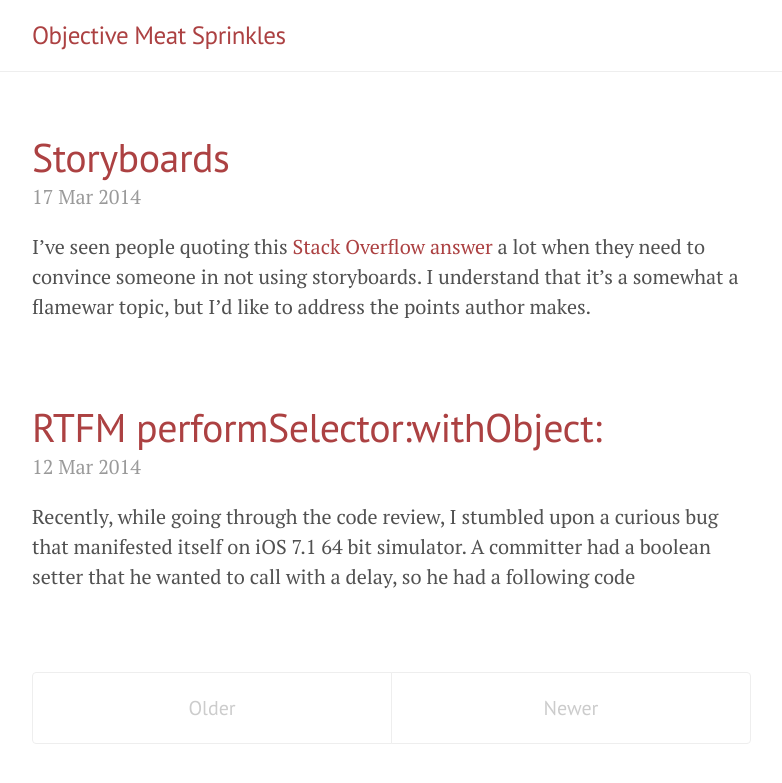
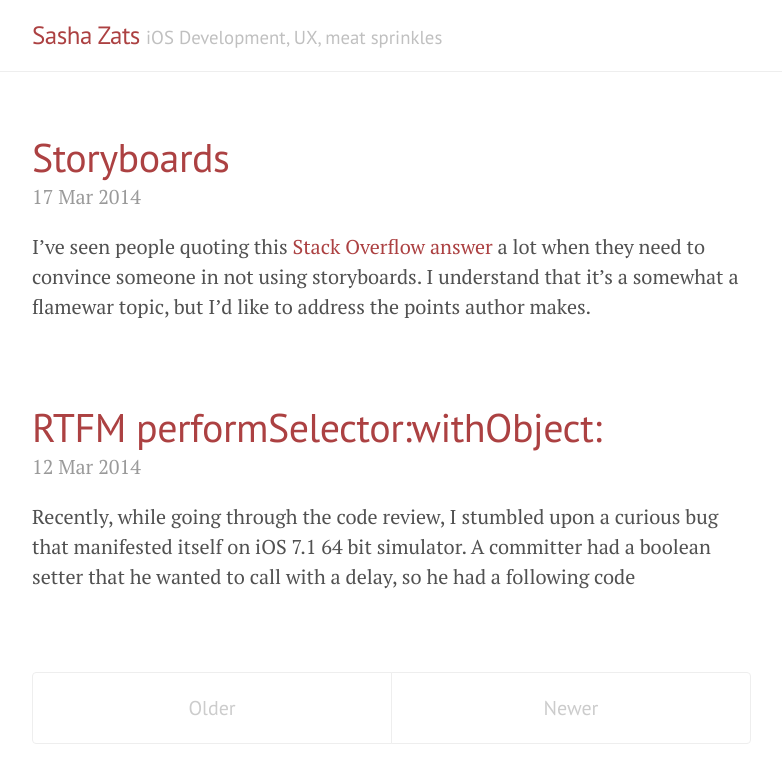
Before and after one commit to zats/zats.github.io, a Jekyll site: the page built from index.html, in a window 1280 px wide. Shown: the top 783 px of the page, without its empty margins (248-1030 px from the left). Built offline with Jekyll 4.4.1, drawn with Linux system fonts in a browser that asks for light colours; Markdown is read by kramdown in place of the engine named in the settings; the list of posts is cut into pages by our own code.

Commit message:
updated config yaml with blog title and subtitle

```diff
--- a/_config.yml
+++ b/_config.yml
@@ -6,8 +6,8 @@ pygments:         true
 permalink:        pretty
 
 # Setup
-title:            Objective Meat Sprinkles
-tagline:          ''
+title:            Sasha Zats
+tagline:          'iOS Development, UX, meat sprinkles'
 description:      'A reserved <a href="http://jekyllrb.com" target="_blank">Jekyll</a> theme that places the utmost gravity on content with a hidden drawer. Made by <a href="https://twitter.com/mdo" target="_blank">@mdo</a>.'
 url:              http://zats.io
 
```
